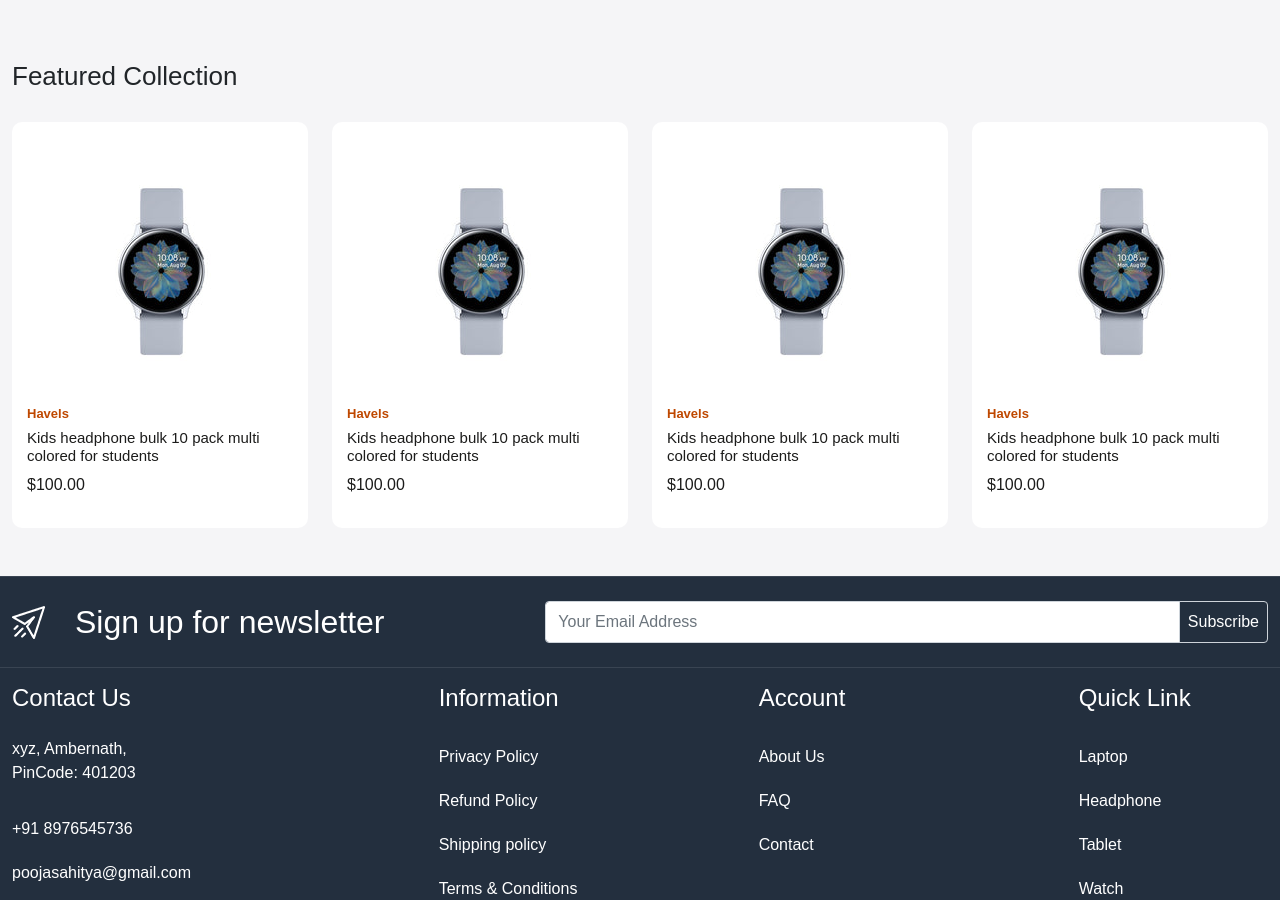
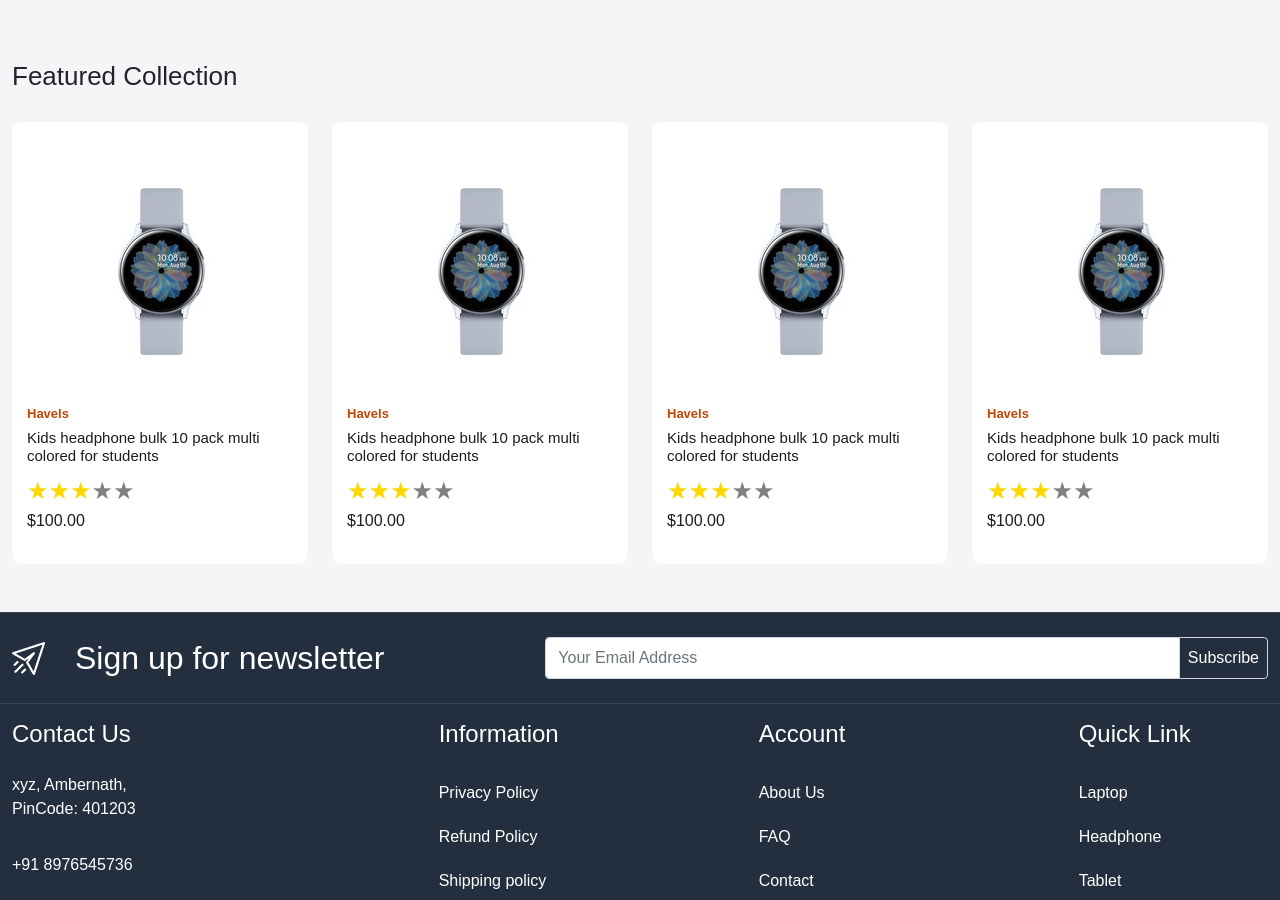
Before and after one commit to Webdev-Chaitanya/SGPB-FrontEnd, a React (Create React App) app: page / in a window 1280 px wide. Shown: the part 1520-2420 px from the top of the page. Built offline with nearby package versions, Linux system fonts and the light colour scheme; a web font is replaced by a local one.

Commit message:
featured collection commit2

```diff
--- a/package.json
+++ b/package.json
@@ -10,6 +10,7 @@
     "react-dom": "^18.2.0",
     "react-fast-marquee": "^1.3.5",
     "react-icons": "^4.8.0",
+    "react-rating-stars-component": "^2.2.0",
     "react-redux": "^8.0.5",
     "react-router-dom": "^6.10.0",
     "react-scripts": "5.0.1",
--- a/src/App.css
+++ b/src/App.css
@@ -226,8 +226,11 @@ color: var(--color-131921);
   padding: 15px;
   background-color: white;
   border-radius: 10px;
+  overflow: hidden;
 }
-
+.product-card:hover .action-bar {
+  right: 15px;
+}
 .product-card .product-details h6{
   color: var(--color-bf4800);
   font-size: 13px;
@@ -241,6 +244,10 @@ color: var(--color-131921);
   font-size: 16px;
   color: var(--color-1c1c1b);
 }
+.action-bar{
+  top: 10%;
+  right: -23px;
+}
 
 /* Product card section end */
 
--- a/src/components/ProductCard.js
+++ b/src/components/ProductCard.js
@@ -1,9 +1,11 @@
 import React from "react";
+import ReactStars from "react-rating-stars-component";
+import { Link } from "react-router-dom";
 
 const ProductCard = () => {
   return (
     <div className="col-3">
-            <div className="product-card">
+      <div className="product-card position-relative">
         <div className="product-image">
           <img src="images/watch.jpg" alt="product image" />
         </div>
@@ -12,11 +14,31 @@ const ProductCard = () => {
           <h5 className="product-title">
             Kids headphone bulk 10 pack multi colored for students
           </h5>
+          <ReactStars
+            count={5}
+            size={24}
+            value="3"
+            edit={false}
+            activeColor="#ffd700"
+          />
           <p className="price">$100.00</p>
+        </div>
+        <div className="action-bar position-absolute">
+            <div className="d-flex flex-column gap-15">
+                <Link>
+                    <img src="images/prodcompare.svg" alt="compare"/>
+                </Link>
+                <Link>
+                    <img src="images/view.svg" alt="view"/>
+                </Link>
+                <Link>
+                    <img src="images/add-cart.svg" alt="addcart"/>
+                </Link>
             </div>
         </div>
       </div>
-    )
-}
+    </div>
+  );
+};
 
 export default ProductCard;
```
Also changed, not shown: 1 other file (tests, documents, lock files or other folders). Lines whose indentation alone changed are shown as unchanged.
